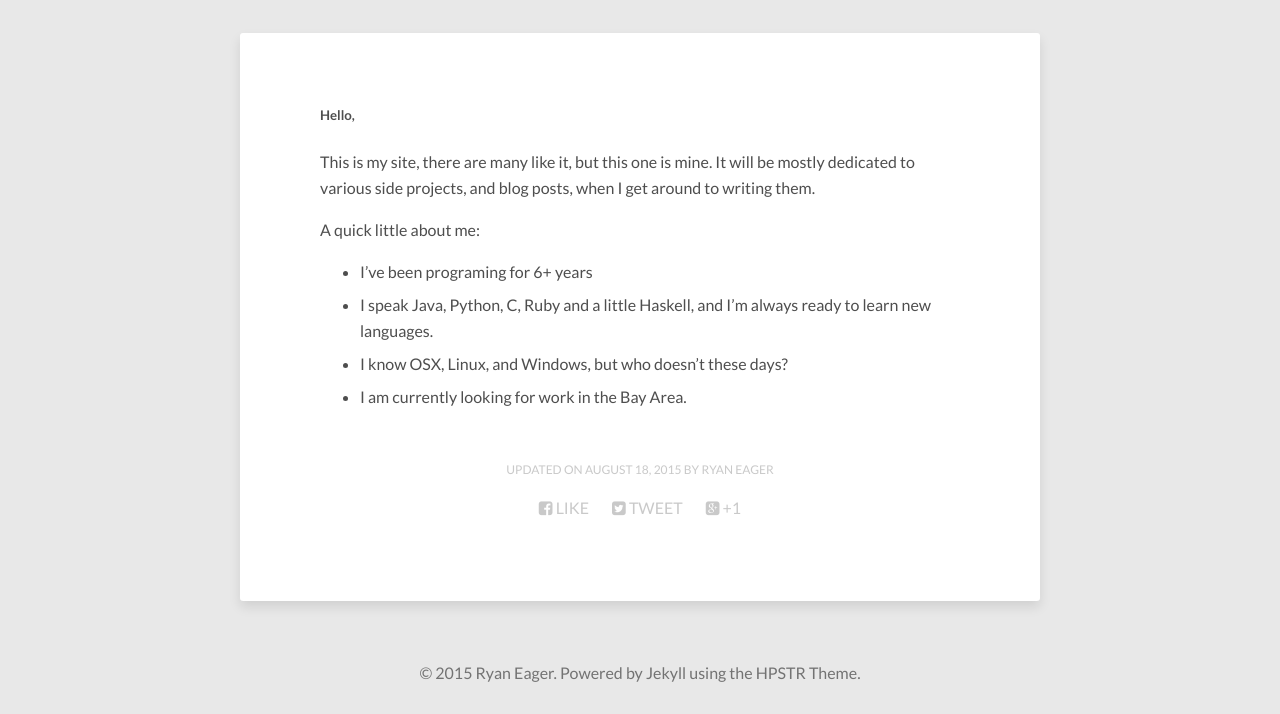
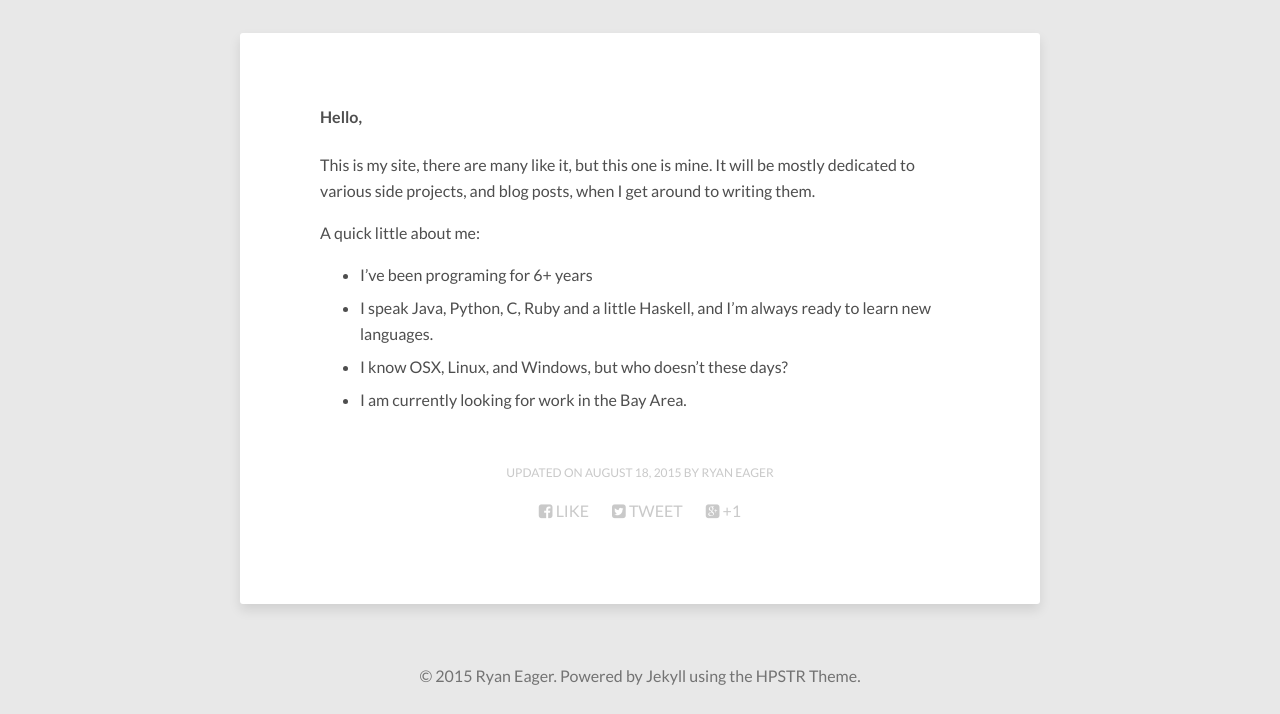
Before and after one commit to RyanEager/ryaneager.github.io, a Jekyll site: the page built from about/index.md, in a window 1280 px wide. Shown: the part 417-1131 px from the top of the page. Built offline with Jekyll 4.4.1, drawn with Linux system fonts in a browser that asks for light colours; nearby versions of some CDN libraries.

```diff
--- a/_config.yml
+++ b/_config.yml
@@ -11,7 +11,7 @@ url: http://ryaneager.com
 owner:
   name:           Ryan Eager
   avatar:         avatar.jpg
-  bio:            "Your bio goes here. It shouldn't be super long but a good two sentences or two should suffice."
+  bio:            "Coder | Climber | Creator"
   email:          Ryan.Eager@gmail.com
   # Social networking links used in footer. Update and remove as you like.
   twitter:
--- a/about/index.md
+++ b/about/index.md
@@ -8,12 +8,12 @@ image:
 comments: false
 modified: 2015-08-18
 ---
-#####Hello,
+####Hello,
 This is my site, there are many like it, but this one is mine. It will be mostly dedicated to various side projects, and blog posts, when I get around to writing them.
 
 A quick little about me:
-* I've been programing for 6+ years
-* I speak Java, Python, C, Ruby and a little Haskell,
+ * I've been programing for 6+ years
+ * I speak Java, Python, C, Ruby and a little Haskell,
    and I'm always ready to learn new languages.
-* I know OSX, Linux, and Windows, but who doesn't these days?
-* I am currently looking for work in the Bay Area.
+ * I know OSX, Linux, and Windows, but who doesn't these days?
+ * I am currently looking for work in the Bay Area.
```
